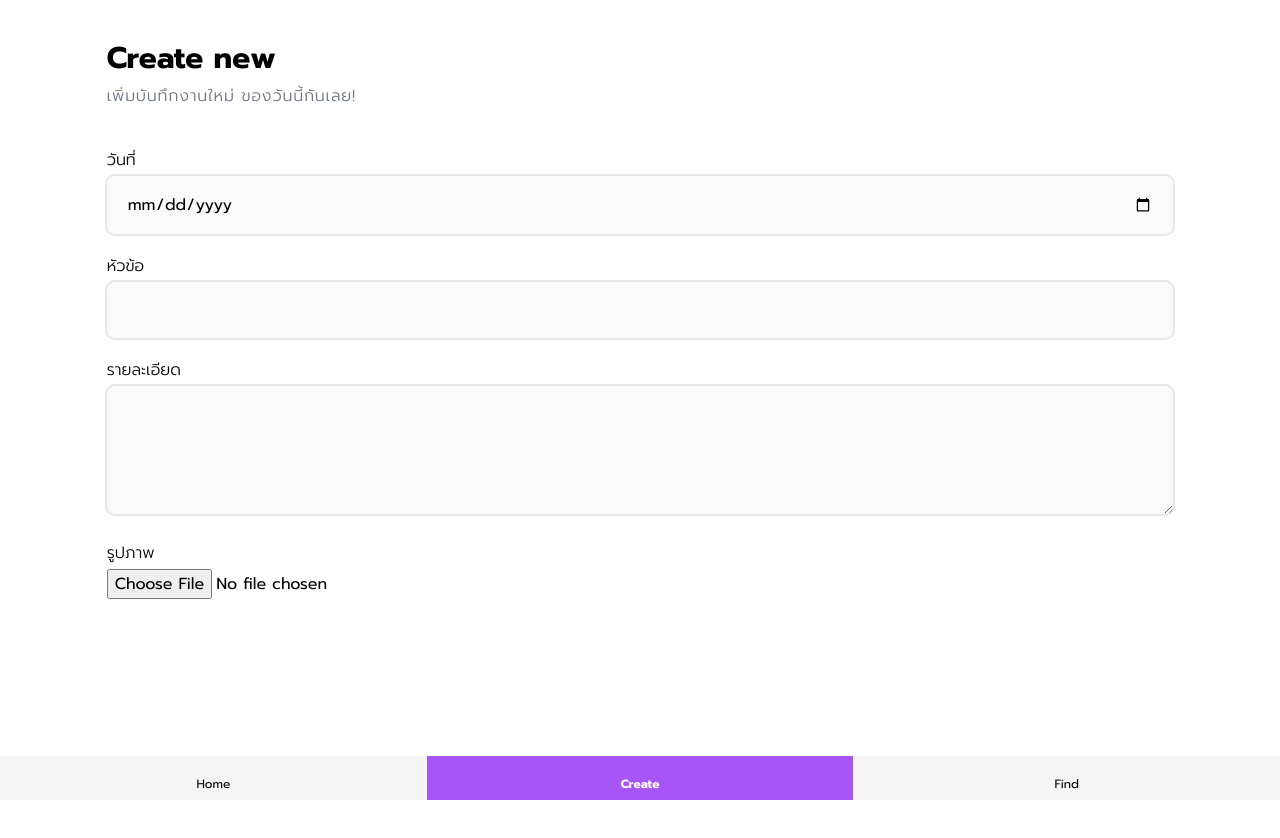
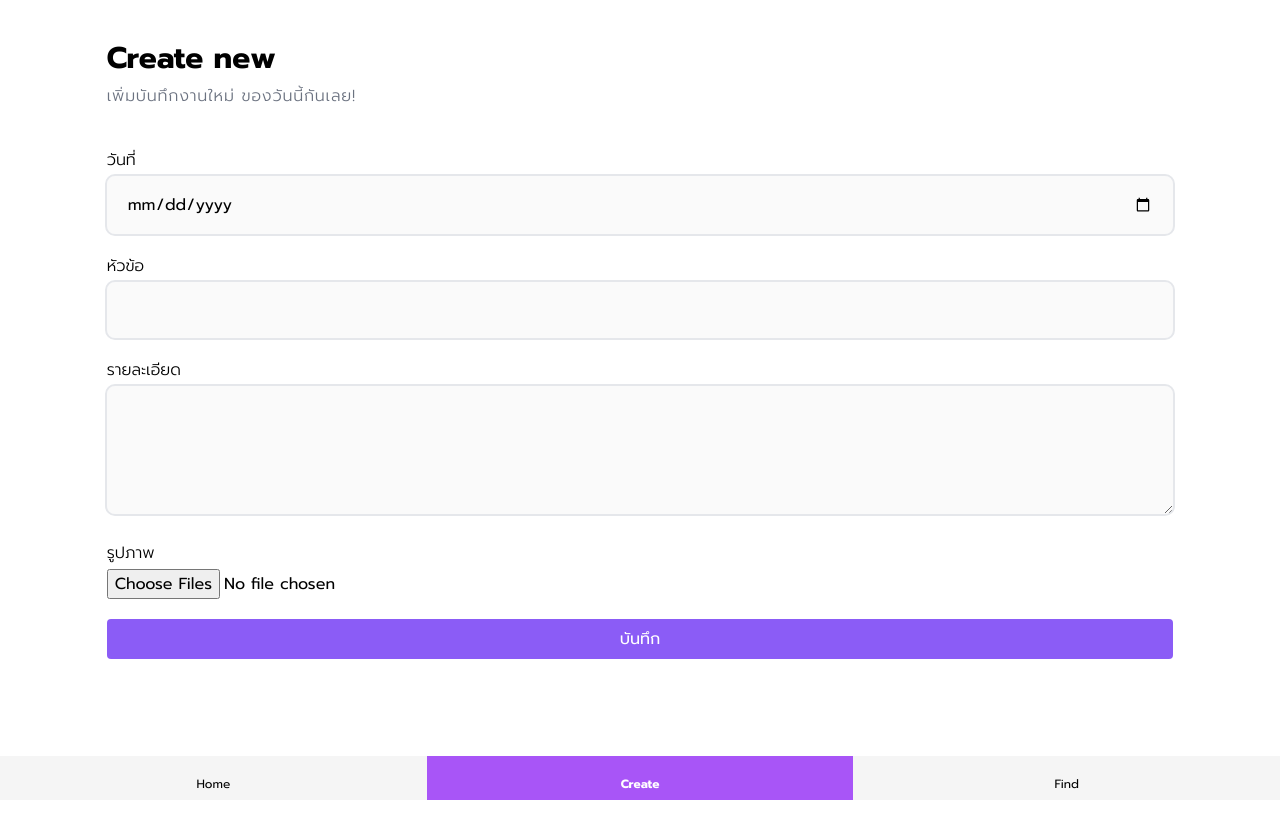
Before and after one commit to slapexs/intern-daily, a React (Vite) app: page /create in a window 1280 px wide. Shown: the top 838 px of the page. After the commit the page ends 800 px from the top, so only its background shows below. Built offline with nearby package versions, Linux system fonts and the light colour scheme; some icons are missing.

Commit message:
:sparkles: Add function upload image to server

```diff
--- a/src/components/InputField.tsx
+++ b/src/components/InputField.tsx
@@ -4,9 +4,17 @@ type inputProps = {
 	id: string
 	type: string
 	label: string
+	changeFunction: (s: string) => void
+	required: boolean
 }
 
-const InputFields: FC<inputProps> = ({ id, type, label }) => {
+const InputFields: FC<inputProps> = ({
+	id,
+	type,
+	label,
+	changeFunction,
+	required,
+}) => {
 	return (
 		<div className="my-5">
 			<label htmlFor={id} className="font-light">
@@ -15,6 +23,8 @@ const InputFields: FC<inputProps> = ({ id, type, label }) => {
 			<input
 				type={type}
 				className="rounded-lg bg-zinc-50 outline outline-2 outline-gray-200 mt-1 w-full py-4 px-5 focus:outline-violet-300"
+				onChange={(e) => changeFunction(e.target.value)}
+				required={required}
 			/>
 		</div>
 	)
--- a/src/components/TextareaField.tsx
+++ b/src/components/TextareaField.tsx
@@ -3,9 +3,16 @@ import { FC } from "react"
 type inputProps = {
 	id: string
 	label: string
+	changeFunction: (s: string) => void
+	required: boolean
 }
 
-const TextareaField: FC<inputProps> = ({ id, label }) => {
+const TextareaField: FC<inputProps> = ({
+	id,
+	label,
+	changeFunction,
+	required,
+}) => {
 	return (
 		<div className="my-5">
 			<label htmlFor={id} className="font-light">
@@ -14,6 +21,8 @@ const TextareaField: FC<inputProps> = ({ id, label }) => {
 			<textarea
 				rows={4}
 				className="rounded-lg bg-zinc-50 outline outline-2 outline-gray-200 mt-1 w-full py-4 px-5 focus:outline-violet-300"
+				onChange={(e) => changeFunction(e.target.value)}
+				required={required}
 			/>
 		</div>
 	)
--- a/src/components/fileInputField.tsx
+++ b/src/components/fileInputField.tsx
@@ -3,17 +3,34 @@ import { FC } from "react"
 type inputProps = {
 	id: string
 	label: string
+	isMultipleFiles: boolean
+	name: string
+	required: boolean
+	changeFunction: (s: string[]) => void
 }
 
-const FileInputField: FC<inputProps> = ({ id, label }) => {
+const FileInputField: FC<inputProps> = ({
+	id,
+	label,
+	isMultipleFiles,
+	name,
+	required,
+	changeFunction,
+}) => {
 	return (
 		<div className="my-5">
 			<label htmlFor={id} className="font-light">
 				{label}
 			</label>
-			<input type="file" id={id} name={id} className="w-full mt-1" />
-
-			<canvas className="w-full"></canvas>
+			<input
+				type="file"
+				id={id}
+				name={name}
+				className="w-full mt-1"
+				multiple={isMultipleFiles}
+				required={required}
+				onChange={(e: any) => changeFunction([...e.target.files])}
+			/>
 		</div>
 	)
 }
--- a/src/pages/Create.tsx
+++ b/src/pages/Create.tsx
@@ -1,10 +1,35 @@
-import { FC } from "react"
+import { FC, useState } from "react"
 import Navbar from "../components/Navbar"
 import InputFields from "../components/InputField"
 import TextareaField from "../components/TextareaField"
 import FileInputField from "../components/FileInputField"
+import axios from "axios"
+import { NavigateFunction, useNavigate } from "react-router-dom"
 
 const CratePage: FC = () => {
+	const [topic, setTopic] = useState<string>("")
+	const [detail, setDetail] = useState<string>("")
+	const [date, setDate] = useState<string>("")
+	const [imageName, setImageName] = useState<string[]>([])
+
+	const navigate: NavigateFunction = useNavigate()
+
+	const submitForm = async (e: any) => {
+		e.preventDefault()
+
+		const formData = new FormData()
+		formData.append("topic", topic)
+		formData.append("detail", detail)
+		formData.append("date", date)
+		for (let i = 0; i < imageName.length; i++) {
+			formData.append("file", imageName[i])
+		}
+
+		axios.post("http://localhost:5000/record/create", formData).then((res) => {
+			alert(res.data.status)
+			navigate("/find")
+		})
+	}
 	return (
 		<section className="w-full flex justify-center">
 			<div className="w-10/12 mt-10">
@@ -16,11 +41,46 @@ const CratePage: FC = () => {
 				</div>
 
 				<div className="my-10">
-					<form id="create-form" name="create-form">
-						<InputFields id="date-input" label="วันที่" type="date" />
-						<InputFields id="topic-input" label="หัวข้อ" type="text" />
-						<TextareaField id="detail-input" label="รายละเอียด" />
-						<FileInputField id="file-input" label="รูปภาพ" />
+					<form
+						id="create-form"
+						name="create-form"
+						encType="multipath/form-data"
+						onSubmit={submitForm}
+					>
+						<InputFields
+							id="date-input"
+							label="วันที่"
+							type="date"
+							changeFunction={setDate}
+							required={true}
+						/>
+						<InputFields
+							id="topic-input"
+							label="หัวข้อ"
+							type="text"
+							changeFunction={setTopic}
+							required={true}
+						/>
+						<TextareaField
+							id="detail-input"
+							label="รายละเอียด"
+							changeFunction={setDetail}
+							required={true}
+						/>
+						<FileInputField
+							id="file-input"
+							label="รูปภาพ"
+							isMultipleFiles={true}
+							name="record-images"
+							required={true}
+							changeFunction={setImageName}
+						/>
+						<button
+							type="submit"
+							className="px-3 py-2 rounded bg-violet-500 text-white w-full"
+						>
+							บันทึก
+						</button>
 					</form>
 				</div>
 			</div>
```
